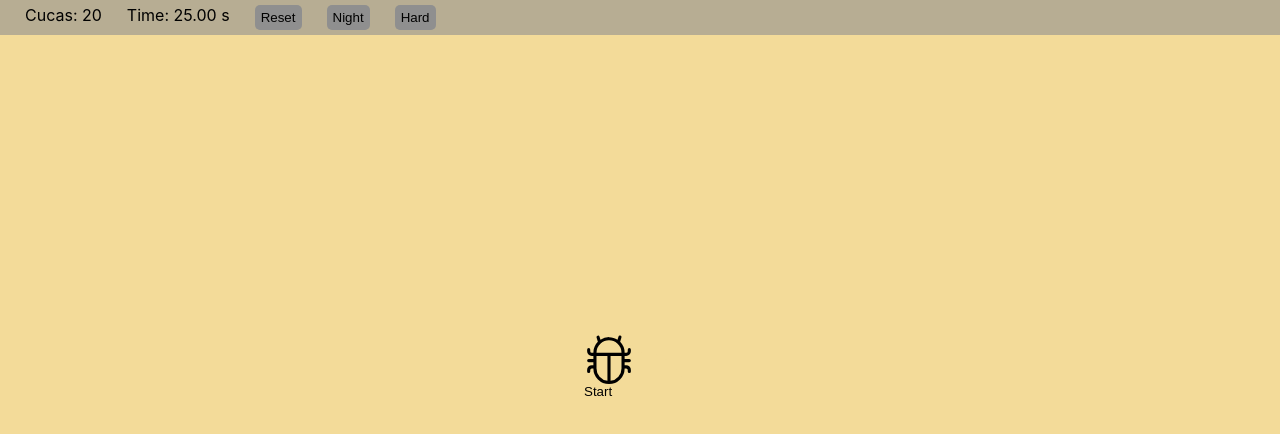
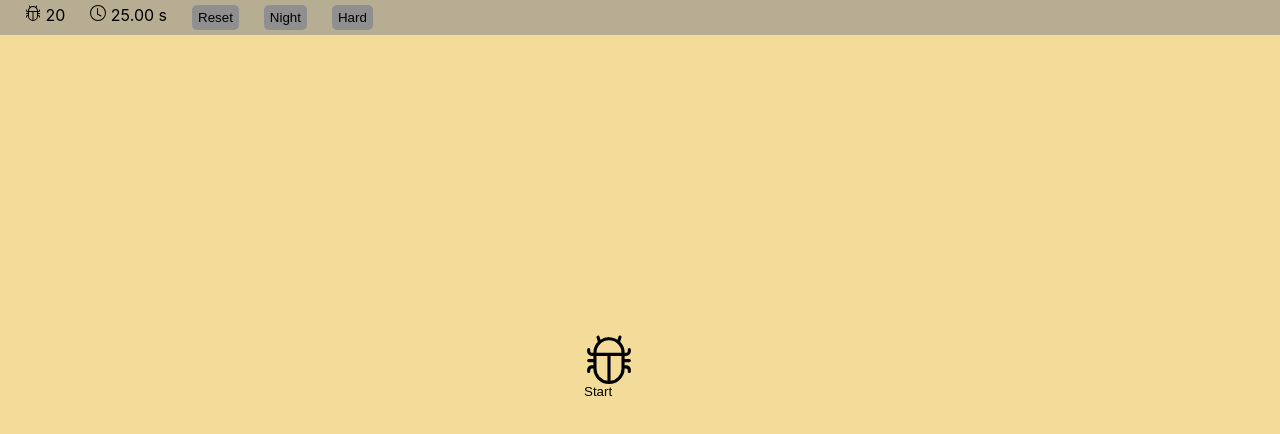
Before and after one commit to maurohaidr/Cuca, a React (Create React App) app: page / in a window 1280 px wide. Shown: the top 434 px of the page. Built offline with nearby package versions, Linux system fonts and the light colour scheme.

Commit message:
added icons

```diff
--- a/src/components/Inicio.js
+++ b/src/components/Inicio.js
@@ -321,8 +321,13 @@ import './Inicio.css'
             </div>
           </div>
           <div className ='bar' >
-            <span className='barText' >Cucas: {cucas}</span>
-            <span className='barText' >Time: {segundos.toFixed(2)} s</span>
+            <span className='barText' ><svg xmlns="http://www.w3.org/2000/svg" width="16" height="16" fill="currentColor" class="bi bi-bug" viewBox="0 0 16 16">
+            <path d="M4.355.522a.5.5 0 0 1 .623.333l.291.956A4.979 4.979 0 0 1 8 1c1.007 0 1.946.298 2.731.811l.29-.956a.5.5 0 1 1 .957.29l-.41 1.352A4.985 4.985 0 0 1 13 6h.5a.5.5 0 0 0 .5-.5V5a.5.5 0 0 1 1 0v.5A1.5 1.5 0 0 1 13.5 7H13v1h1.5a.5.5 0 0 1 0 1H13v1h.5a1.5 1.5 0 0 1 1.5 1.5v.5a.5.5 0 1 1-1 0v-.5a.5.5 0 0 0-.5-.5H13a5 5 0 0 1-10 0h-.5a.5.5 0 0 0-.5.5v.5a.5.5 0 1 1-1 0v-.5A1.5 1.5 0 0 1 2.5 10H3V9H1.5a.5.5 0 0 1 0-1H3V7h-.5A1.5 1.5 0 0 1 1 5.5V5a.5.5 0 0 1 1 0v.5a.5.5 0 0 0 .5.5H3c0-1.364.547-2.601 1.432-3.503l-.41-1.352a.5.5 0 0 1 .333-.623zM4 7v4a4 4 0 0 0 3.5 3.97V7H4zm4.5 0v7.97A4 4 0 0 0 12 11V7H8.5zM12 6a3.989 3.989 0 0 0-1.334-2.982A3.983 3.983 0 0 0 8 2a3.983 3.983 0 0 0-2.667 1.018A3.989 3.989 0 0 0 4 6h8z"/>
+            </svg> {cucas}</span>
+            <span className='barText' ><svg xmlns="http://www.w3.org/2000/svg" width="16" height="16" fill="currentColor" class="bi bi-clock" viewBox="0 0 16 16">
+  <path d="M8 3.5a.5.5 0 0 0-1 0V9a.5.5 0 0 0 .252.434l3.5 2a.5.5 0 0 0 .496-.868L8 8.71V3.5z"/>
+  <path d="M8 16A8 8 0 1 0 8 0a8 8 0 0 0 0 16zm7-8A7 7 0 1 1 1 8a7 7 0 0 1 14 0z"/>
+</svg> {segundos.toFixed(2)} s</span>
             <button className = 'button' onClick = {() => {
               props.reset()
               setSegundos(25)
```
Also changed, not shown: 1 other file (tests, documents, lock files or other folders).
